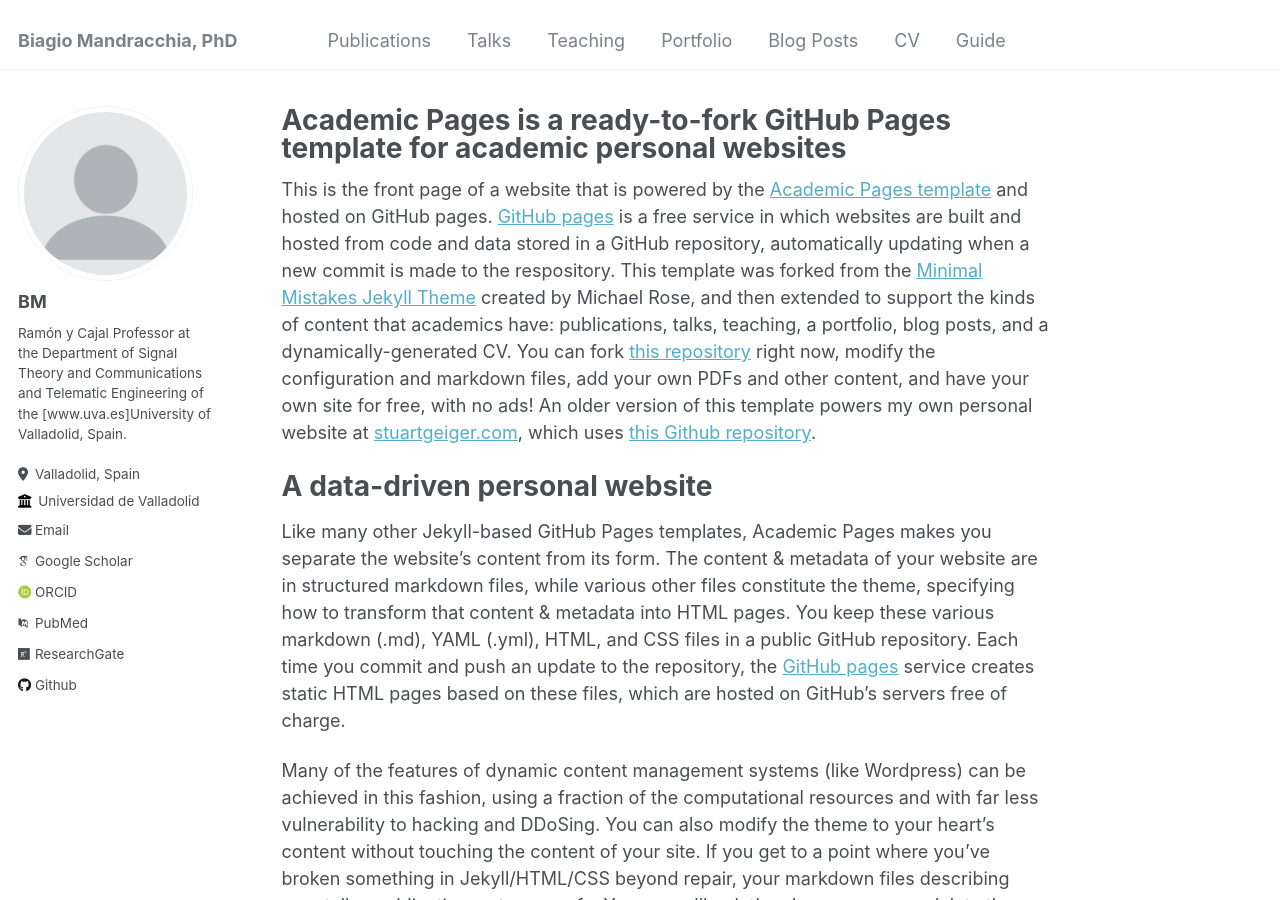
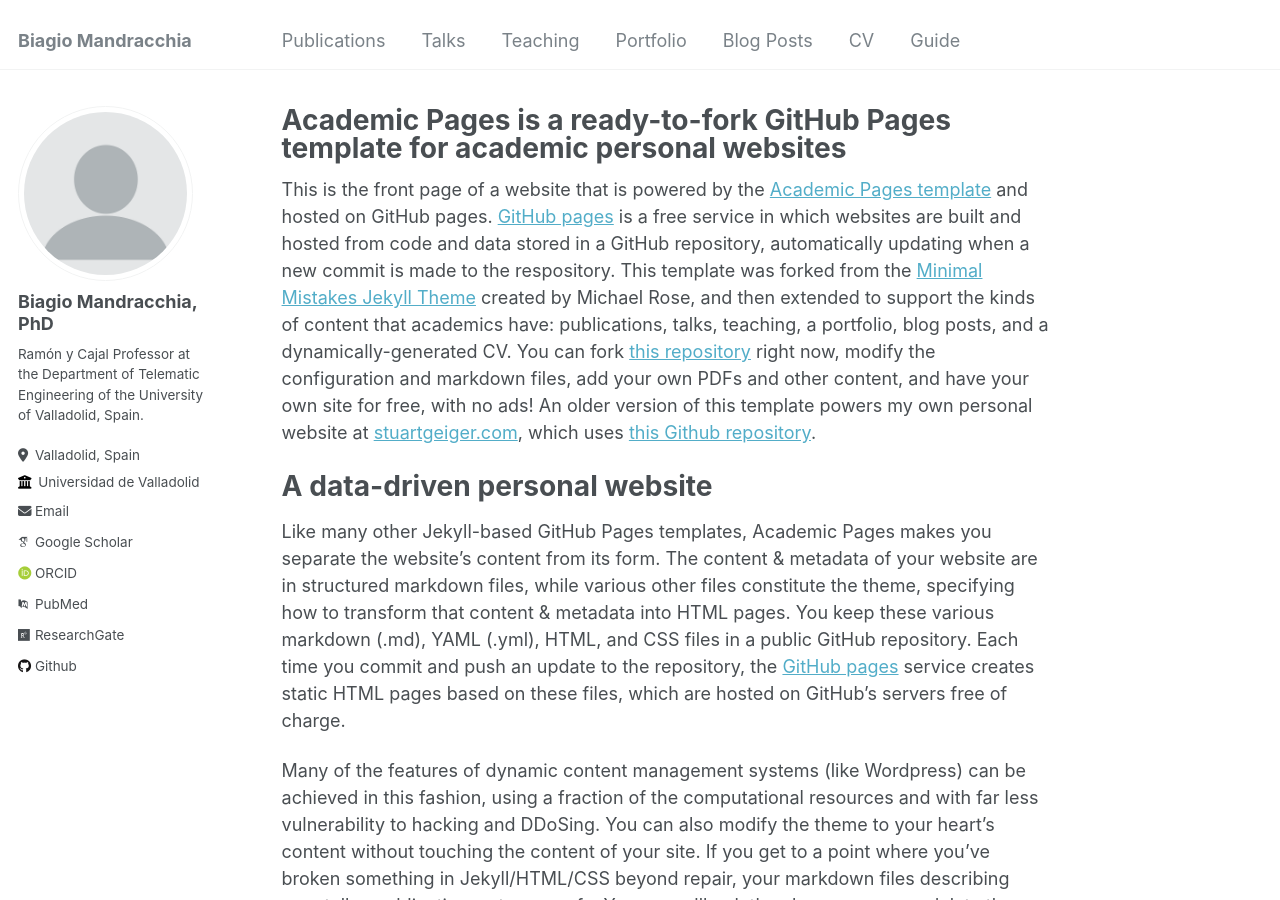
Before and after one commit to bmandracchia/bmandracchia.github.io, a Jekyll site: the page built from _pages/about.md, in a window 1280 px wide and 900 px high. Built offline with Jekyll 4.4.1, drawn with Linux system fonts in a browser that asks for light colours; some web fonts are replaced.

Commit message:
Update _config.yml

```diff
--- a/_config.yml
+++ b/_config.yml
@@ -8,7 +8,7 @@
 
 # Basic Site Settings
 locale                   : "en-US"
-title                    : "Biagio Mandracchia, PhD"
+title                    : "Biagio Mandracchia"
 title_separator          : "-"
 name                     : &name "Biagio Mandracchia"
 description              : &description "Ramón y Cajal Professor at the Department of Signal Theory and Communications and Telematic Engineering of the University of Valladolid, Spain"
@@ -22,9 +22,9 @@
 author:
   # Biographic information
   avatar           : "profile.png"
-  name             : "BM"
+  name             : "Biagio Mandracchia, PhD"
   pronouns         : # example: "she/her"
-  bio              : "Ramón y Cajal Professor at the Department of Signal Theory and Communications and Telematic Engineering of the [www.uva.es]University of Valladolid, Spain."
+  bio              : "Ramón y Cajal Professor at the Department of Telematic Engineering of the University of Valladolid, Spain."
   location         : "Valladolid, Spain"
   employer         : "Universidad de Valladolid"
   uri              : # URL
```
